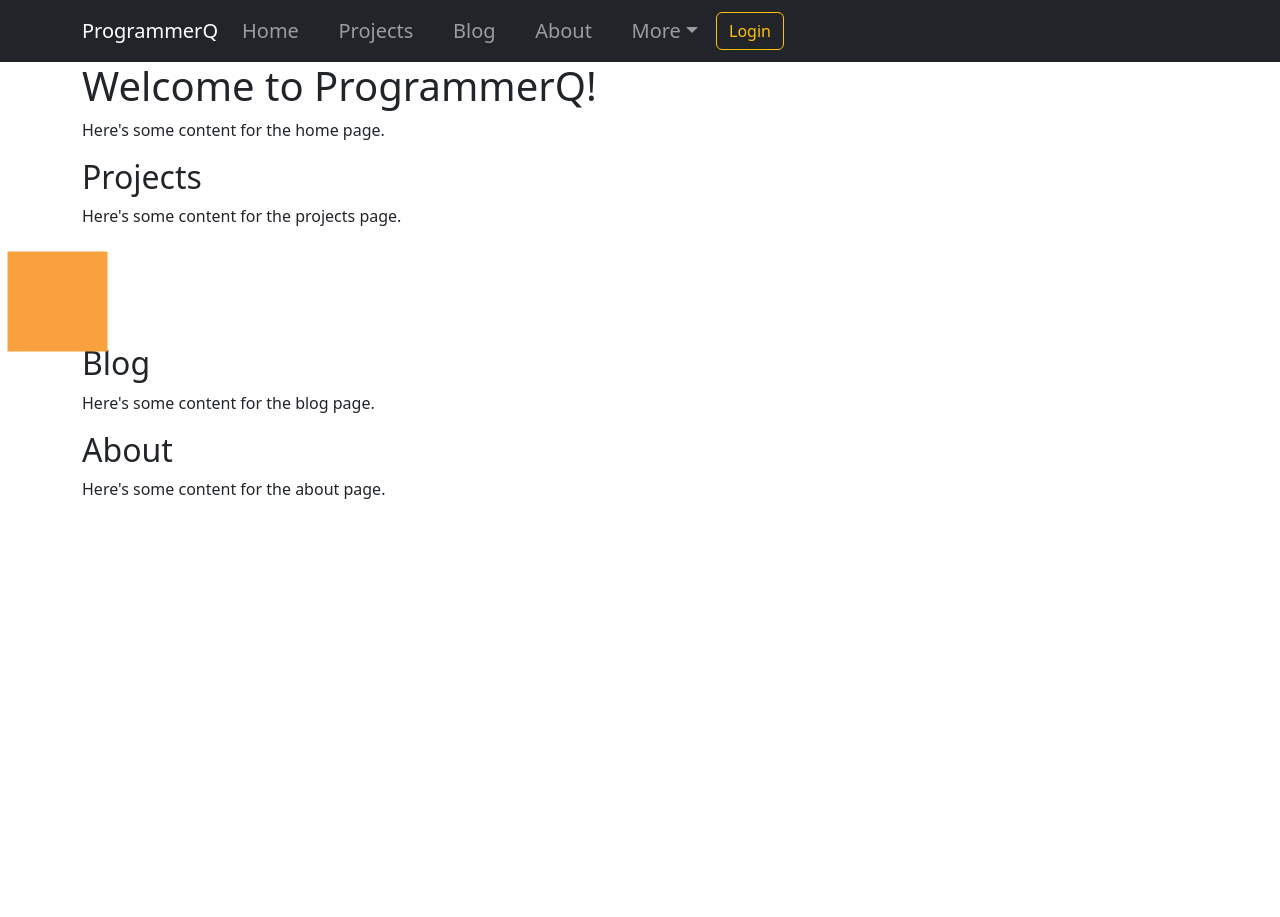
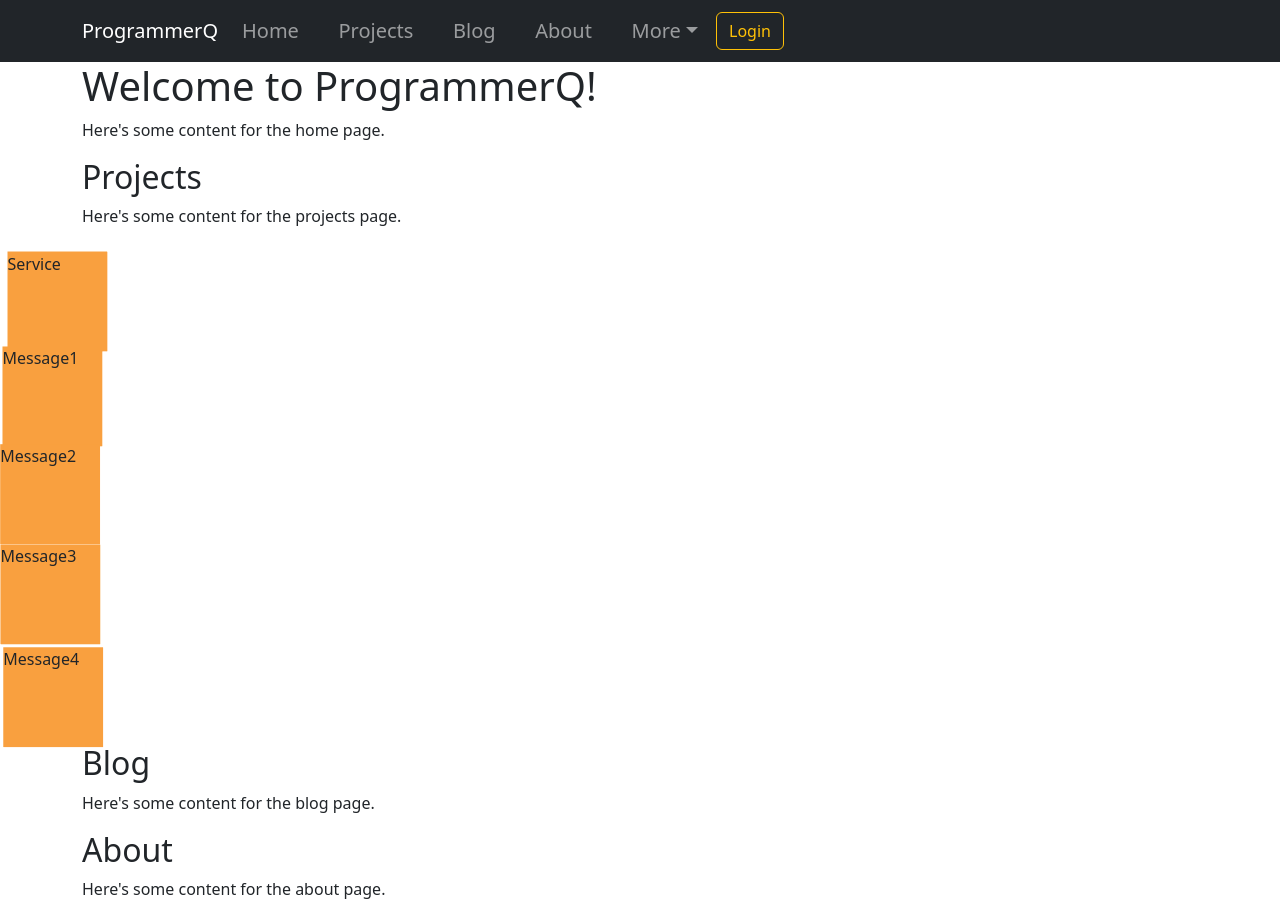
Before and after one commit to semper-proficiens/programmerq, a React (Create React App) app in the folder react-app/: page / in a window 1280 px wide. Before the commit the page ends 800 px from the top, so only its background shows below. Built offline with nearby package versions, Linux system fonts and the light colour scheme.

Commit message:
Working animation that affects Projects container

```diff
--- a/react-app/src/App.js
+++ b/react-app/src/App.js
@@ -38,7 +38,7 @@ function ProgrammerQ() {
                 <h2>Projects</h2>
                 <p>Here's some content for the projects page.</p>
             </Container>
-            <AnimatedObject />
+            <AnimatedObject width={20} height={20} color="#ff0000" speed={1} zIndex={1} />
             <Container id="blog">
                 <h2>Blog</h2>
                 <p>Here's some content for the blog page.</p>
--- a/react-app/src/components/AnimatedObject.js
+++ b/react-app/src/components/AnimatedObject.js
@@ -2,7 +2,27 @@ import React from 'react';
 import '../styles/AnimatedObject.css';
 
 function AnimatedObject() {
-    return <div className="animated-object"></div>;
+    const squares = [
+        { message: 'Service' },
+        { message: 'Message1' },
+        { message: 'Message2' },
+        { message: 'Message3' },
+        { message: 'Message4' },
+    ];
+
+    return (
+        <div>
+            {squares.map((square, index) => (
+                <div
+                    key={index}
+                    className="animated-object"
+                    style={{ animationDelay: `${index * 0.2}s` }}
+                >
+                    {square.message}
+                </div>
+            ))}
+        </div>
+    );
 }
 
 export default AnimatedObject;
--- a/react-app/src/styles/AnimatedObject.css
+++ b/react-app/src/styles/AnimatedObject.css
@@ -4,9 +4,20 @@
     right: 0;
     width: 100px;
     height: 100px;
-    background-color: #F9A03F;
+    background-color: #f9a03f;
     animation: float 5s ease-in-out infinite;
 }
+
+.animated-object .message {
+    position: absolute;
+    top: 50%;
+    left: 50%;
+    transform: translate(-50%, -50%);
+    color: #fff;
+    font-size: 16px;
+    text-align: center;
+}
+
 
 @keyframes float {
     0% {
```
